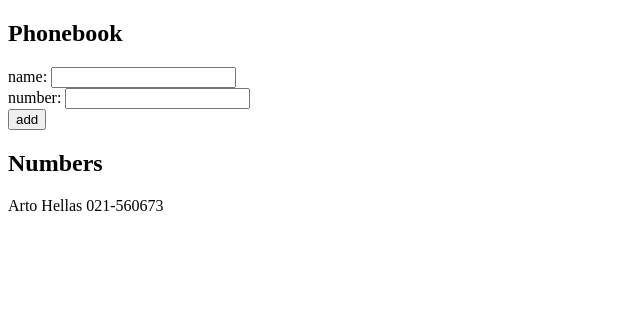
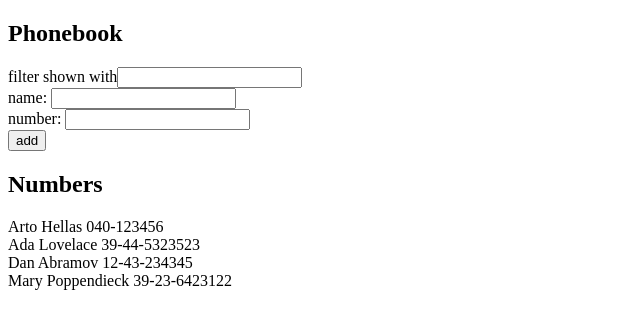
Before and after one commit to GaurabPrasai/fullstackopen, a React (Vite) app in the folder part2/The Phonebook/: page / in a window 1280 px wide. Shown: the top 328 px of the page, without its empty margins (0-640 px from the left). Built offline with nearby package versions, Linux system fonts and the light colour scheme.

Commit message:
feat: implementing the filter feature

```diff
--- a/part2/The Phonebook/src/App.jsx
+++ b/part2/The Phonebook/src/App.jsx
@@ -1,7 +1,12 @@
 import { useState } from "react";
 
 const App = () => {
-  const [persons, setPersons] = useState([{ name: "Arto Hellas", number: "021-560673" }]);
+  const [persons, setPersons] = useState([
+    { name: 'Arto Hellas', number: '040-123456', id: 1 },
+    { name: 'Ada Lovelace', number: '39-44-5323523', id: 2 },
+    { name: 'Dan Abramov', number: '12-43-234345', id: 3 },
+    { name: 'Mary Poppendieck', number: '39-23-6423122', id: 4 }
+  ]);
   const [newPerson, setNewPerson] = useState({name: "", number: ""});
 
   const handlePersonChange = (e) => {
@@ -31,6 +36,9 @@ const App = () => {
   return (
     <div>
       <h2>Phonebook</h2>
+      <div>
+        filter shown with<input name="nameFilter"/>
+      </div>
       <form onSubmit={addPersons}>
         <div>
           name: <input name="name" value={newPerson.name} onChange={handlePersonChange} />
```
